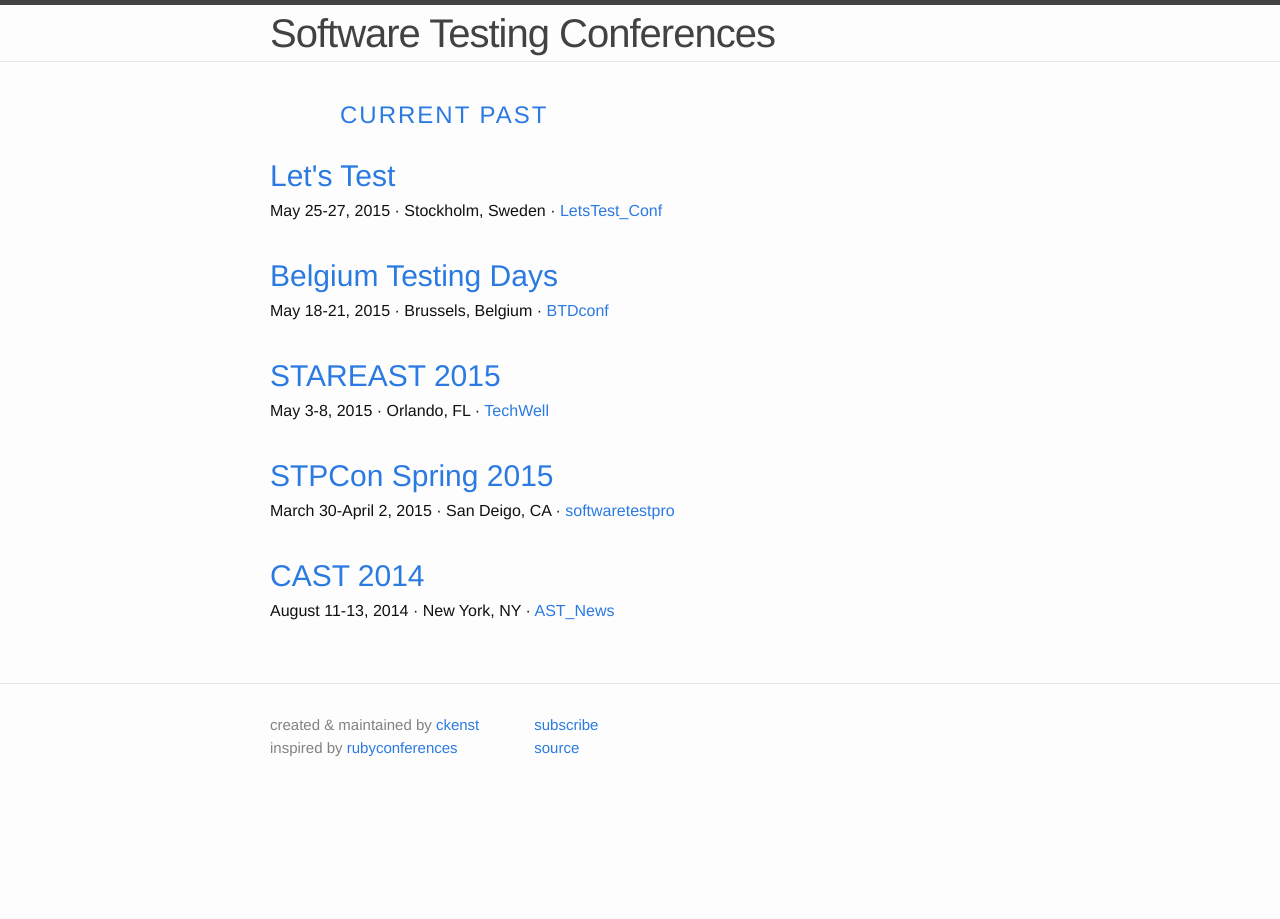
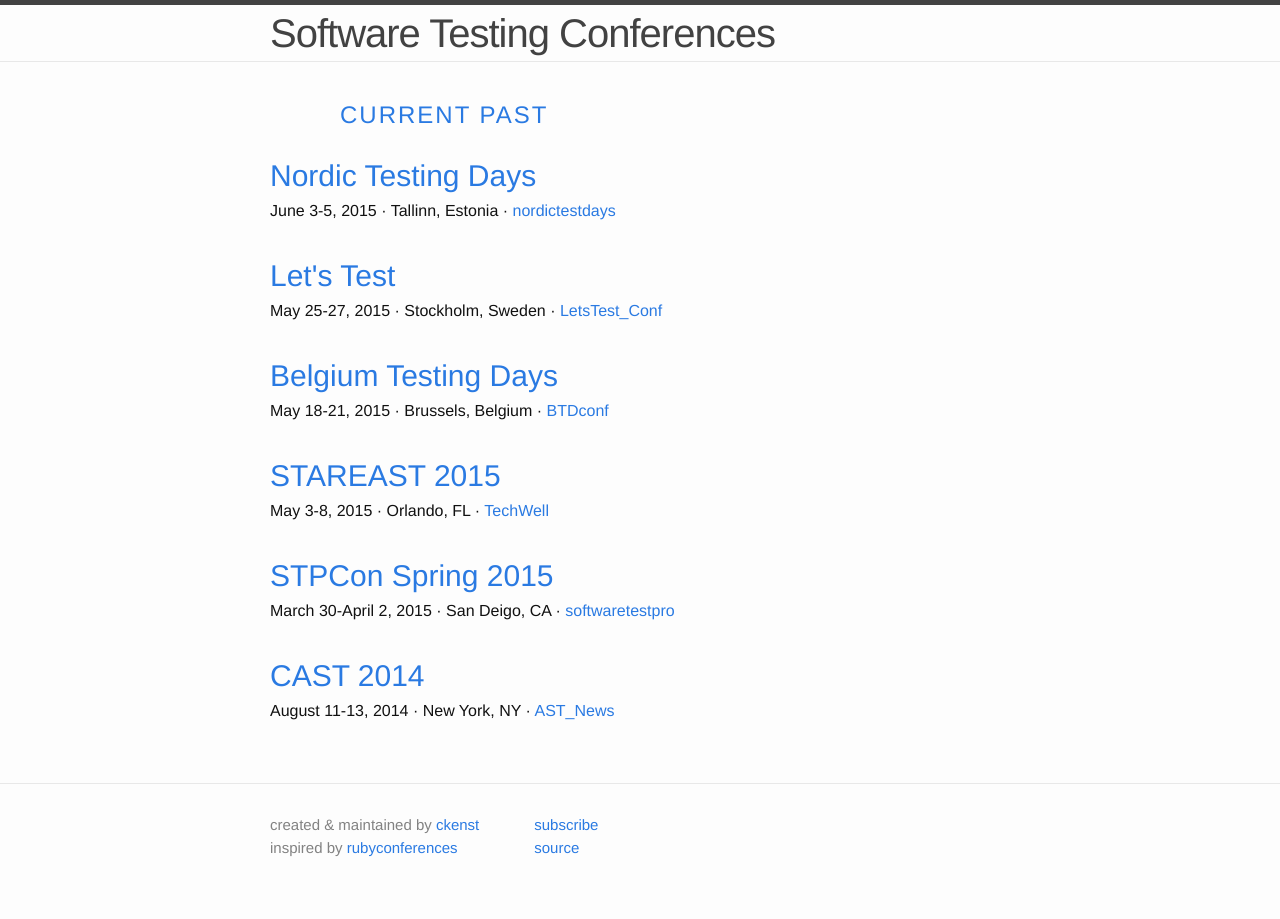
Before and after one commit to TestingConferences/testingconferences.github.io, a Jekyll site: the page built from past.html, in a window 1280 px wide. Built offline with Jekyll 4.4.1, drawn with Linux system fonts in a browser that asks for light colours.

Commit message:
Added nordic testing days

```diff
--- a/_data/past.yml
+++ b/_data/past.yml
@@ -1,9 +1,14 @@
+- name: Nordic Testing Days
+  location: Tallinn, Estonia
+  dates: "June 3-5, 2015"
+  url: http://nordictestingdays.eu/
+  twitter: nordictestdays
+
 - name: Let's Test
   location: Stockholm, Sweden
   dates: "May 25-27, 2015"
   url: http://lets-test.com
   twitter: LetsTest_Conf
-  reg_phrase: Registration is open
 
 - name: Belgium Testing Days
   location: Brussels, Belgium
```
